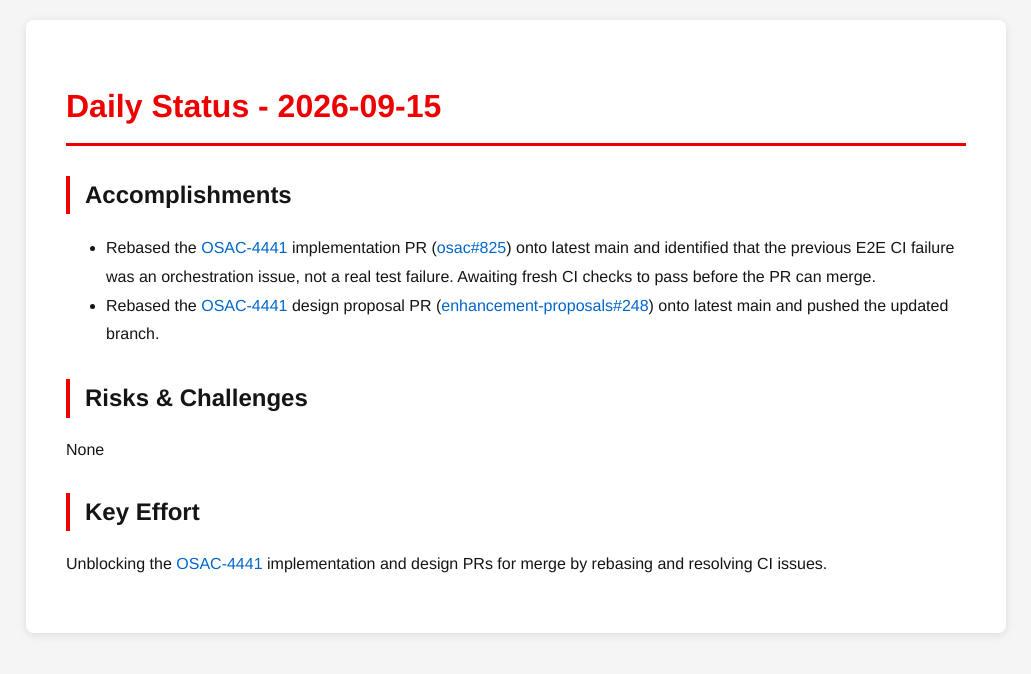
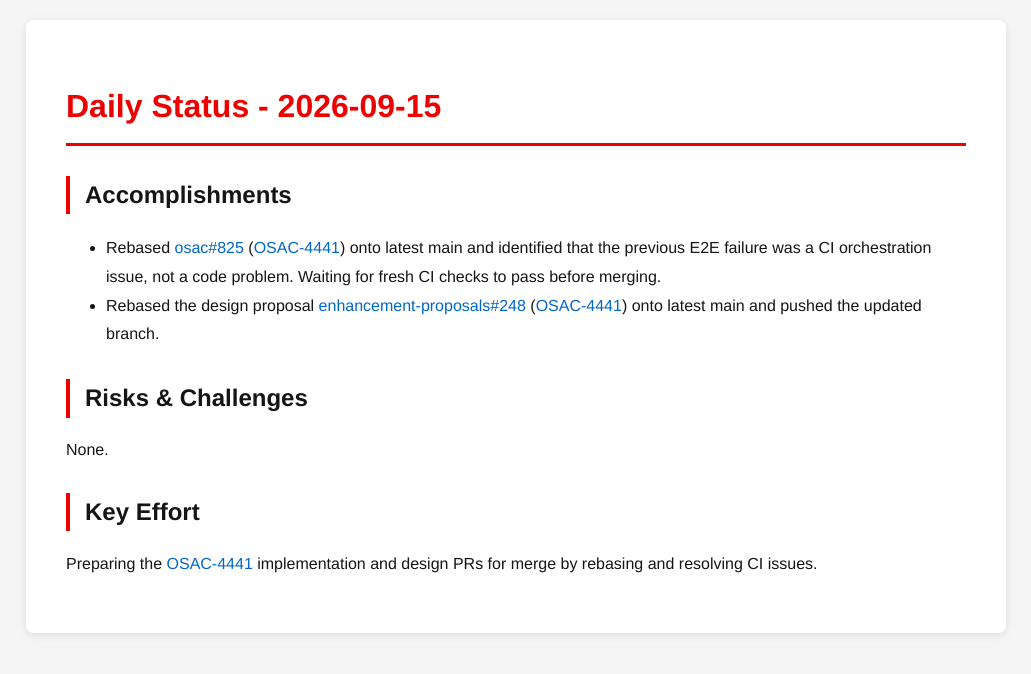
Before and after one commit to tzvatot/daily-status, a Jekyll site: the page built from 2026-09-15.md, in a window 1280 px wide. Shown: the top 674 px of the page, without its empty margins (124-1155 px from the left). Built offline with Jekyll 4.4.1, drawn with Linux system fonts in a browser that asks for light colours.

Commit message:
Daily status update - 2026-09-15

```diff
--- a/2026-09-15.md
+++ b/2026-09-15.md
@@ -7,11 +7,11 @@
 # Daily Status - 2026-09-15
 
 ## Accomplishments
-- Rebased the [OSAC-4441](https://redhat.atlassian.net/browse/OSAC-4441) implementation PR ([osac#825](https://github.com/osac-project/osac/pull/825)) onto latest main and identified that the previous E2E CI failure was an orchestration issue, not a real test failure. Awaiting fresh CI checks to pass before the PR can merge.
-- Rebased the [OSAC-4441](https://redhat.atlassian.net/browse/OSAC-4441) design proposal PR ([enhancement-proposals#248](https://github.com/osac-project/enhancement-proposals/pull/248)) onto latest main and pushed the updated branch.
+- Rebased [osac#825](https://github.com/osac-project/osac/pull/825) ([OSAC-4441](https://redhat.atlassian.net/browse/OSAC-4441)) onto latest main and identified that the previous E2E failure was a CI orchestration issue, not a code problem. Waiting for fresh CI checks to pass before merging.
+- Rebased the design proposal [enhancement-proposals#248](https://github.com/osac-project/enhancement-proposals/pull/248) ([OSAC-4441](https://redhat.atlassian.net/browse/OSAC-4441)) onto latest main and pushed the updated branch.
 
 ## Risks & Challenges
-None
+None.
 
 ## Key Effort
-Unblocking the [OSAC-4441](https://redhat.atlassian.net/browse/OSAC-4441) implementation and design PRs for merge by rebasing and resolving CI issues.
+Preparing the [OSAC-4441](https://redhat.atlassian.net/browse/OSAC-4441) implementation and design PRs for merge by rebasing and resolving CI issues.
```
